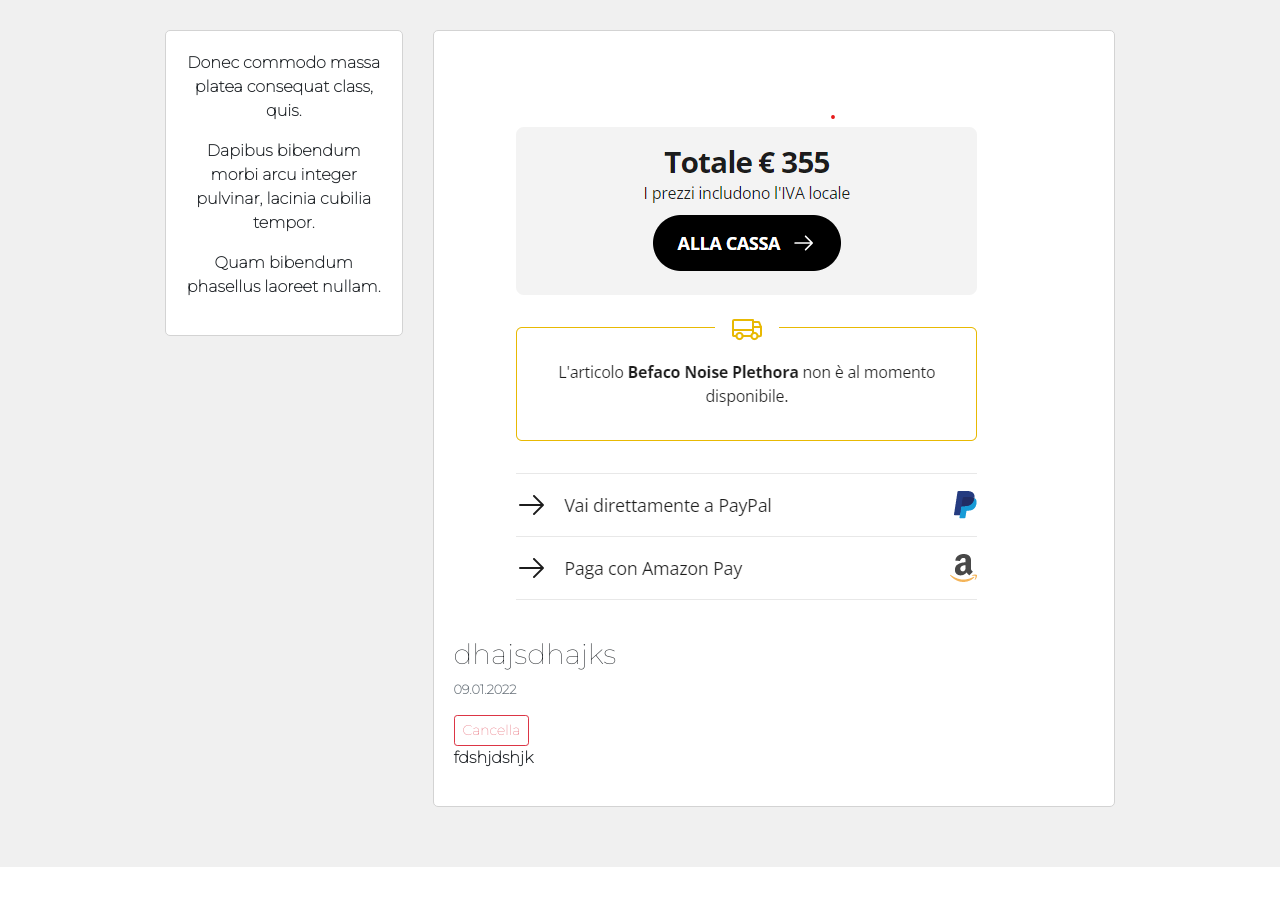
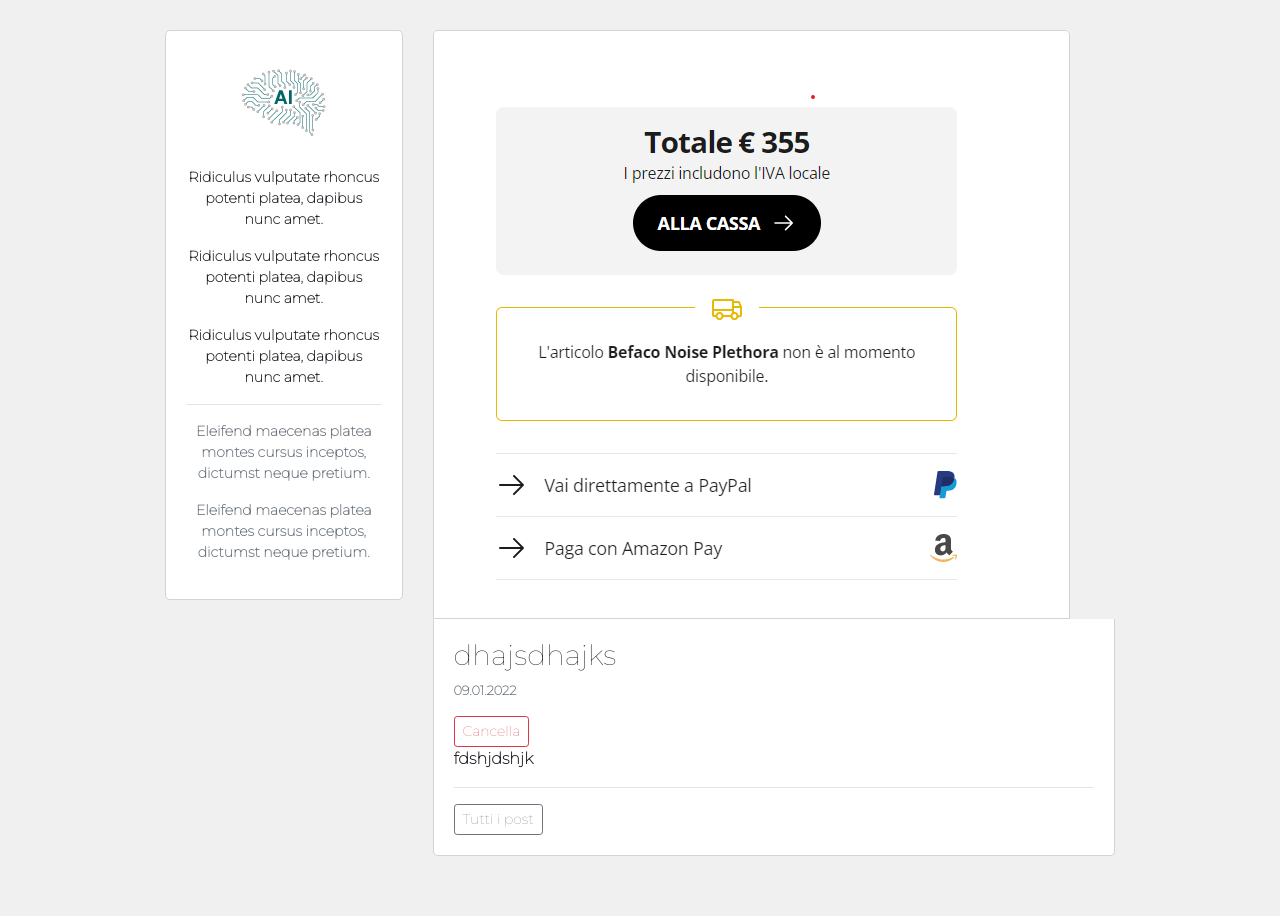
Before and after one commit to pinguinato/FlaskBlog, a Flask app: a page that uses flask-blog/blog/templates/post_details.html in a window 1280 px wide. Shown: the part 58-974 px from the top of the page. Before the commit the page ends 925 px from the top, so only its background shows below. Run offline with Flask 2, Linux system fonts and the light colour scheme; data comes from the database, SQL or seed files in the repository.

Commit message:
sistemazione dell'interfaccia grafica del blog

```diff
--- a/flask-blog/blog/routes.py
+++ b/flask-blog/blog/routes.py
@@ -98,7 +98,9 @@
         form.title.data = post_instance.title
         form.description.data = post_instance.description
         form.body.data = post_instance.body
-    return render_template("post_editor.html", form=form)
+
+    post_image = post_instance.image or None
+    return render_template("post_editor.html", form=form, post_image=post_image)
 
 
 
--- a/flask-blog/blog/static/blog.css
+++ b/flask-blog/blog/static/blog.css
@@ -71,6 +71,28 @@
     text-decoration: none;
 }
 
+.no-border-top {
+    border-top: 0;
+    border-top-left-radius: 0;
+    border-top-right-radius: 0;
+}
+
+.post-image {
+    border: 1px solid #d3d3d3;
+    border-top-left-radius: 5px;
+    border-top-right-radius: 5px;
+}
+
+.read-more {
+    color: #6c757d;
+    text-decoration: none;
+}
+
+.read-more:hover {
+    color: #343a40 !important;
+}
+
+
 @media (min-width: 768px) {
     .single-post-home {
         margin-left: 30px;
@@ -83,6 +105,10 @@
     .post-page-block {
         margin-left: 30px;
     }
+
+    .post-image-block {
+        margin-left: 30px;
+    }
 }
 
 @media (min-width: 768px) {
--- a/flask-blog/blog/templates/about_me_snippet.html
+++ b/flask-blog/blog/templates/about_me_snippet.html
@@ -1,3 +1,11 @@
 <div class="about-snippet-block text-center">
-    {{ lipsum(n=3, min=5, max=10) }}
+    <img class="img-fluid" width="150" alt="artificial intelligence" src="{{ url_for('static', filename='img/ai.png') }}">
+    <div class="mt-3">
+        <p class="p-small-one">Ridiculus vulputate rhoncus potenti platea, dapibus nunc amet.</p>
+        <p class="p-small-one">Ridiculus vulputate rhoncus potenti platea, dapibus nunc amet.</p>
+        <p class="p-small-one">Ridiculus vulputate rhoncus potenti platea, dapibus nunc amet.</p>
+        <hr>
+        <p class="p-small-one text-muted">Eleifend maecenas platea montes cursus inceptos, dictumst neque pretium.</p>
+        <p class="p-small-one text-muted">Eleifend maecenas platea montes cursus inceptos, dictumst neque pretium.</p>
+    </div>
 </div>
--- a/flask-blog/blog/templates/homepage.html
+++ b/flask-blog/blog/templates/homepage.html
@@ -19,7 +19,9 @@
             {% if post.description %}
                 <p class="p-small-one text-muted mb-0">
                     {{ post.description }}
+                    <a class="read-more" href="{{ url_for('post_details', post_slug=post.slug) }}">Leggi articolo</a>
                 </p>
+
             {% endif %}
         </div>
         {% endfor %}
--- a/flask-blog/blog/templates/post_details.html
+++ b/flask-blog/blog/templates/post_details.html
@@ -6,12 +6,15 @@
 
     <div class="row no-gutters">
         <div class="col-md-9 order-md-2">
-            <div class="post-page-block">
+
 
                 {% if post.image %}
-                <div>
-                    <img class="img-fluid" src="{{ url_for('static', filename='img/posts/' + post.image) }}" alt="">
+                <div class="post-image-block">
+                    <img class="img-fluid post-image" src="{{ url_for('static', filename='img/posts/' + post.image) }}" alt="">
                 </div>
+                <div class="post-page-block no-border-top">
+                {% else %}
+                <div class="post-page-block">
                 {% endif %}
 
 
@@ -29,6 +32,8 @@
                 <p>
                     {{ post.body }}
                 </p>
+                <hr>
+                <a class="btn btn-sm btn-outline-secondary" href="{{url_for('homepage')}}">Tutti i post</a>
             </div>
         </div>
 
--- a/flask-blog/blog/templates/post_editor.html
+++ b/flask-blog/blog/templates/post_editor.html
@@ -3,7 +3,7 @@
 {% block title %}Post Editor - CondingWiz{% endblock %}
 
 {% block content %}
-<div class="container content-container">
+<div class="container content-container mt-3 px-3 px-lg-0">
     {% if request.path == "/create-post" %}
         <h2>Crea un nuovo Post</h2>
     {% else %}
@@ -11,6 +11,10 @@
     {% endif %}
     <div class="row no-gutters">
         <div class="col">
+
+            {% if post_image  %}
+                <img class="img-fluid mb-3" src="{{ url_for( 'static', filename='img/posts/' + post_image )}}" alt="">
+            {% endif%}
 
             <div class="mb-3">
                 {% with messages = get_flashed_messages() %}
```
Also changed, not shown: flask-blog/README.md, flask-blog/blog/static/img/ai.png (added), 6 other files.
